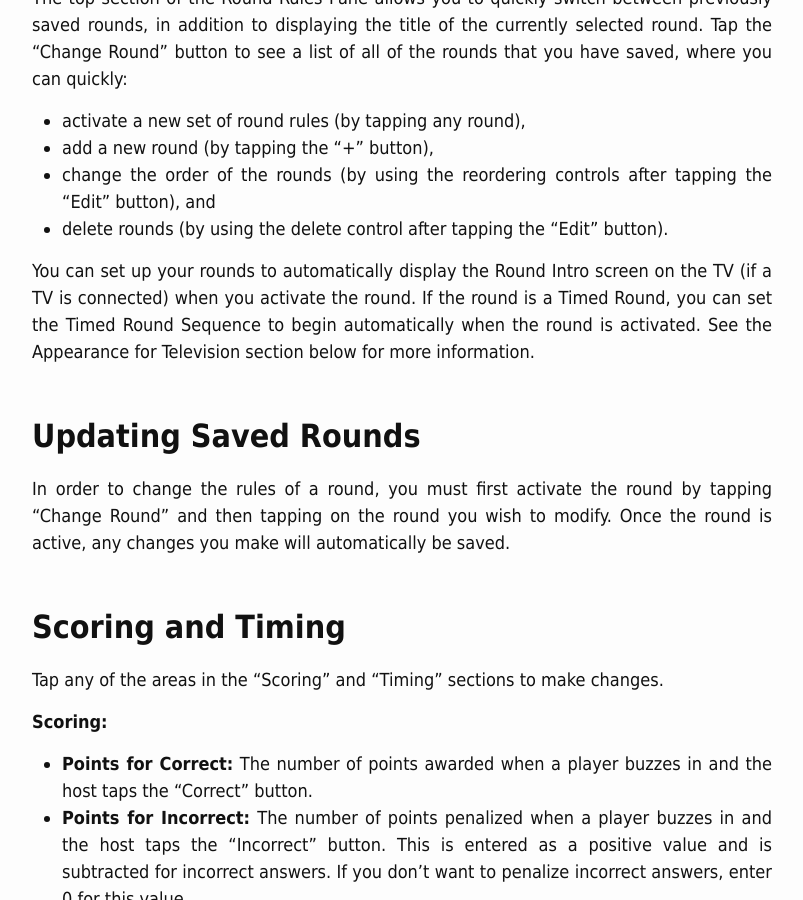
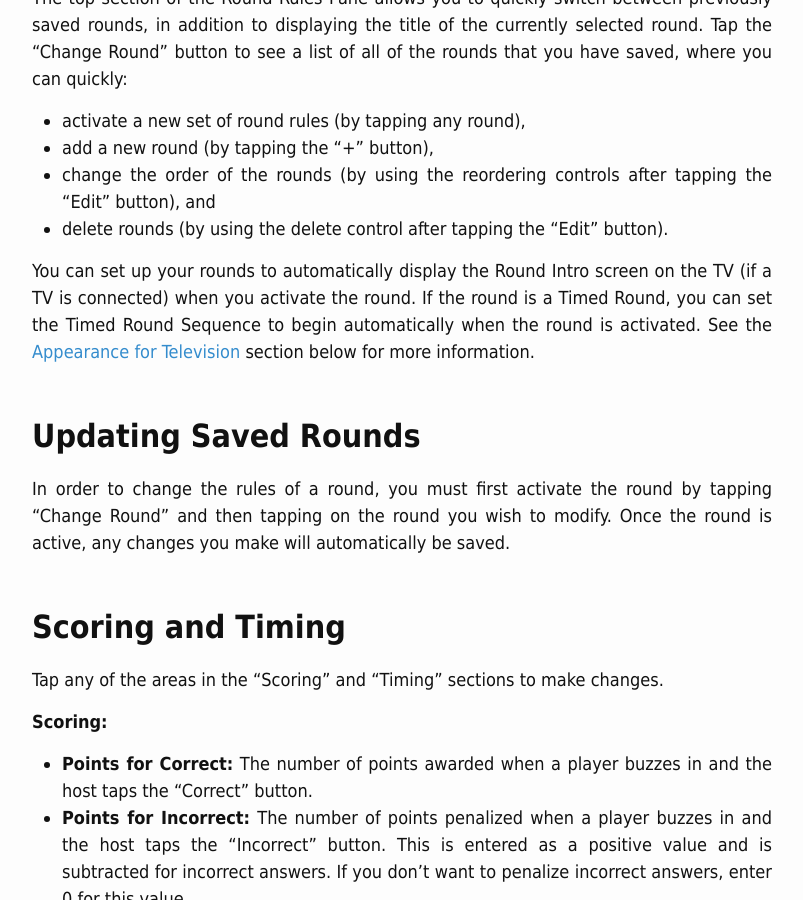
Before and after one commit to gameshowstudio/gameshowstudio.github.io, a Jekyll site: the page built from help/roundrules.md, in a window 1280 px wide and 900 px high, scrolled down 999 px. Shown: the whole window, without its empty margins (238-1041 px from the left). Built offline with Jekyll 4.4.1, drawn with Linux system fonts in a browser that asks for light colours; part of the change alters nothing that is shown; some of the changed text lies outside the part shown.

```diff
--- a/help/roundrules.md
+++ b/help/roundrules.md
@@ -19,7 +19,7 @@ The top section of the Round Rules Pane allows you to quickly switch between pre
 * change the order of the rounds (by using the reordering controls after tapping the "Edit" button), and
 * delete rounds (by using the delete control after tapping the "Edit" button).
 
-You can set up your rounds to automatically display the Round Intro screen on the TV (if a TV is connected) when you activate the round. If the round is a Timed Round, you can set the Timed Round Sequence to begin automatically when the round is activated. See the Appearance for Television section below for more information.
+You can set up your rounds to automatically display the Round Intro screen on the TV (if a TV is connected) when you activate the round. If the round is a Timed Round, you can set the Timed Round Sequence to begin automatically when the round is activated. See the [Appearance for Television](#appearance-for-television) section below for more information.
 
 ## Updating Saved Rounds
 
@@ -47,7 +47,7 @@ There are two round style options in the "Round Style" section: Regular Round an
 
 ## Appearance for Television
 
-The active round can affect what is seen on the TV screen. The options in the "Appearance for Television" section give you control over how this works.
+The active round can affect what is seen on the [TV screen](/help/tv). The options in the "Appearance for Television" section give you control over how this works.
 
 ![round rules tv appearance](/images/help/v2-0-0/round-rules-appearance-for-tv.png)
 
```
